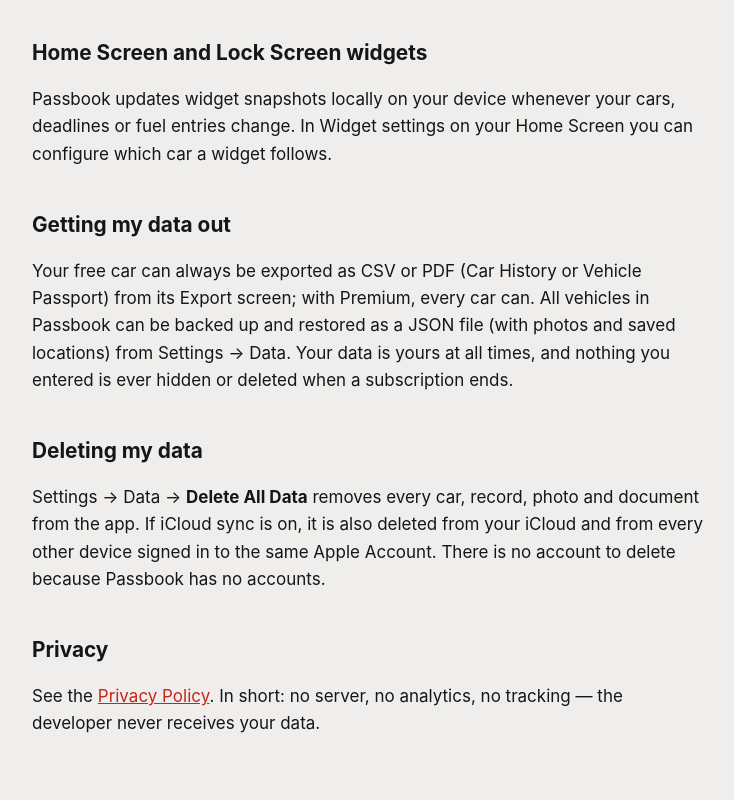
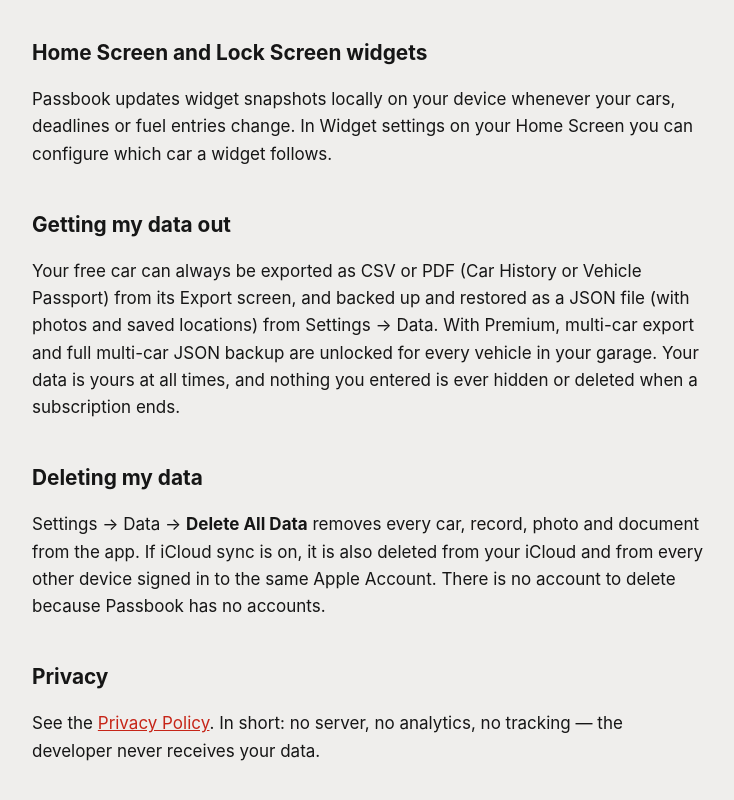
Before and after one commit to mivoyours-web/garage-legal, a plain HTML site: page support.html in a window 1280 px wide. Shown: the part 1461-2261 px from the top of the page, without its empty margins (272-1006 px from the left). Drawn offline with Linux system fonts and the light colour scheme.

Commit message:
Align single-car vs Premium multi-car JSON backup description

```diff
--- a/support.html
+++ b/support.html
@@ -116,10 +116,11 @@
 
   <h2>Getting my data out</h2>
   <p>Your free car can always be exported as CSV or PDF (Car History or Vehicle
-    Passport) from its Export screen; with Premium, every car can. All vehicles in
-    Passbook can be backed up and restored as a JSON file (with photos and saved locations)
-    from Settings → Data. Your data is yours at all times, and nothing you entered
-    is ever hidden or deleted when a subscription ends.</p>
+    Passport) from its Export screen, and backed up and restored as a JSON file
+    (with photos and saved locations) from Settings → Data. With Premium, multi-car
+    export and full multi-car JSON backup are unlocked for every vehicle in your
+    garage. Your data is yours at all times, and nothing you entered is ever hidden
+    or deleted when a subscription ends.</p>
 
   <h2>Deleting my data</h2>
   <p>Settings → Data → <strong>Delete All Data</strong> removes every car,
```
